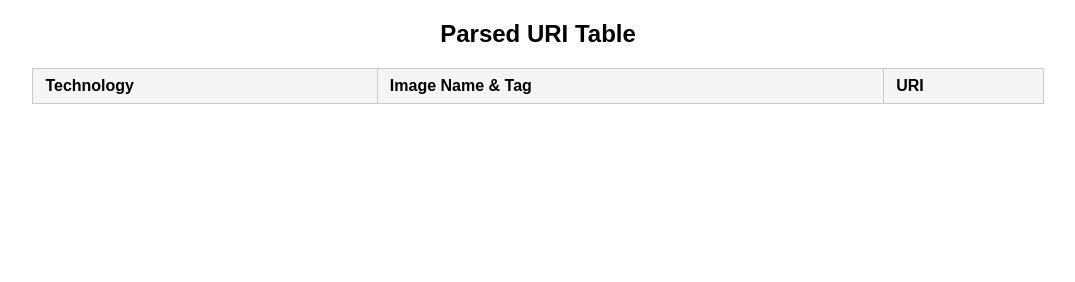
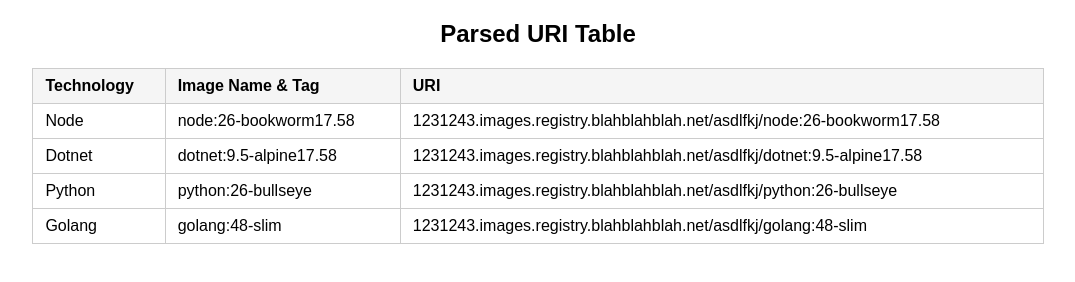
Before and after one commit to rmannesri/rmannesri.github.io, a plain HTML site: page index.html in a window 1280 px wide. Shown: the whole page, without its empty margins (102-1177 px from the left). Drawn offline with Linux system fonts and the light colour scheme.

Commit message:
Update index.html

```diff
--- a/index.html
+++ b/index.html
@@ -65,7 +65,7 @@
       data.forEach(row => {
         const tr = document.createElement('tr');
         tr.innerHTML = `
-          <td>${row.tech.charAt(0).toUpperCase()+tech.slice(1)}</td>
+          <td>${row.tech.charAt(0).toUpperCase()+row.tech.slice(1)}</td>
           <td>${row.nameAndTag}</td>
           <td>${row.uri}</td>
         `;
```
